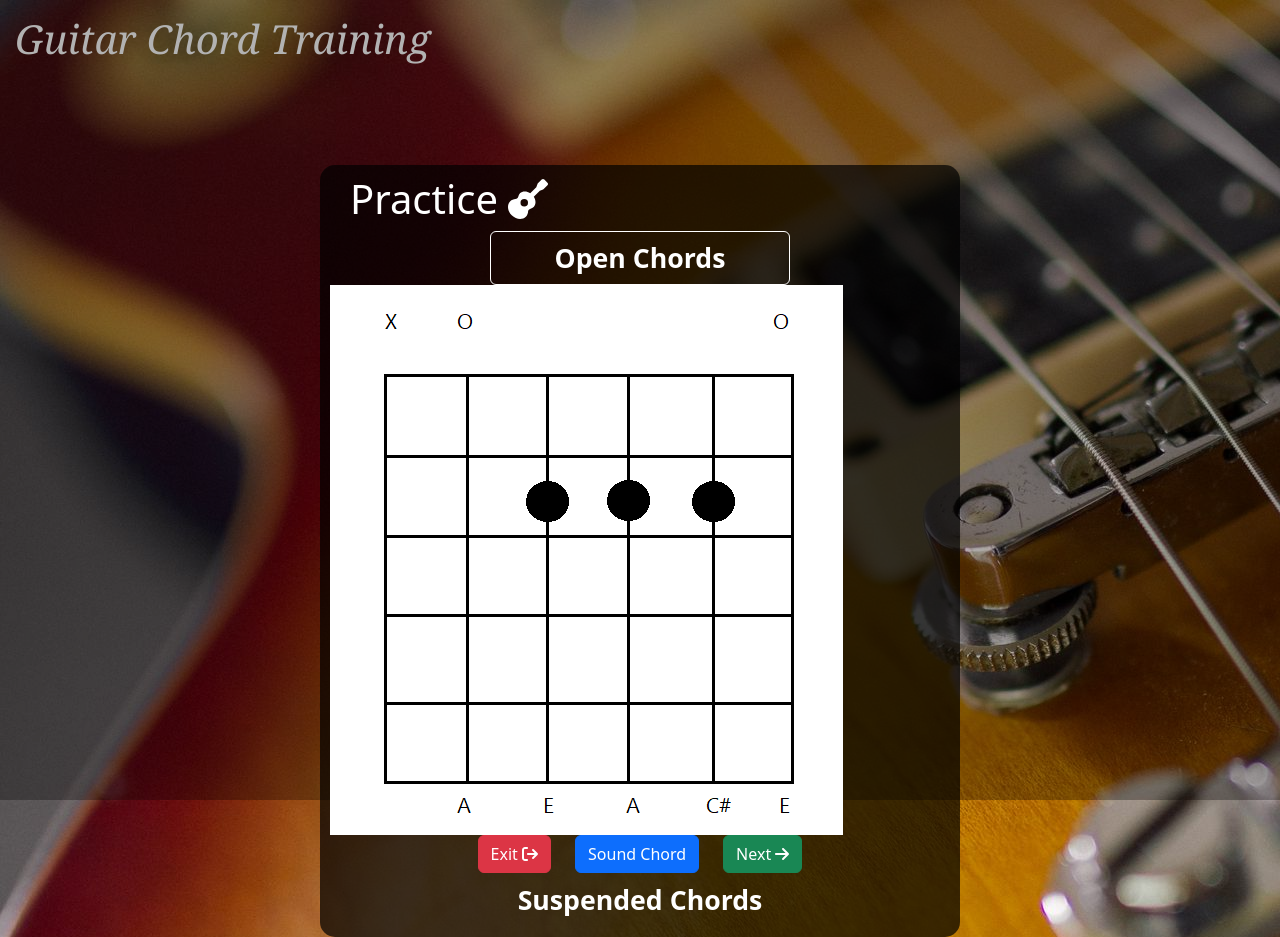
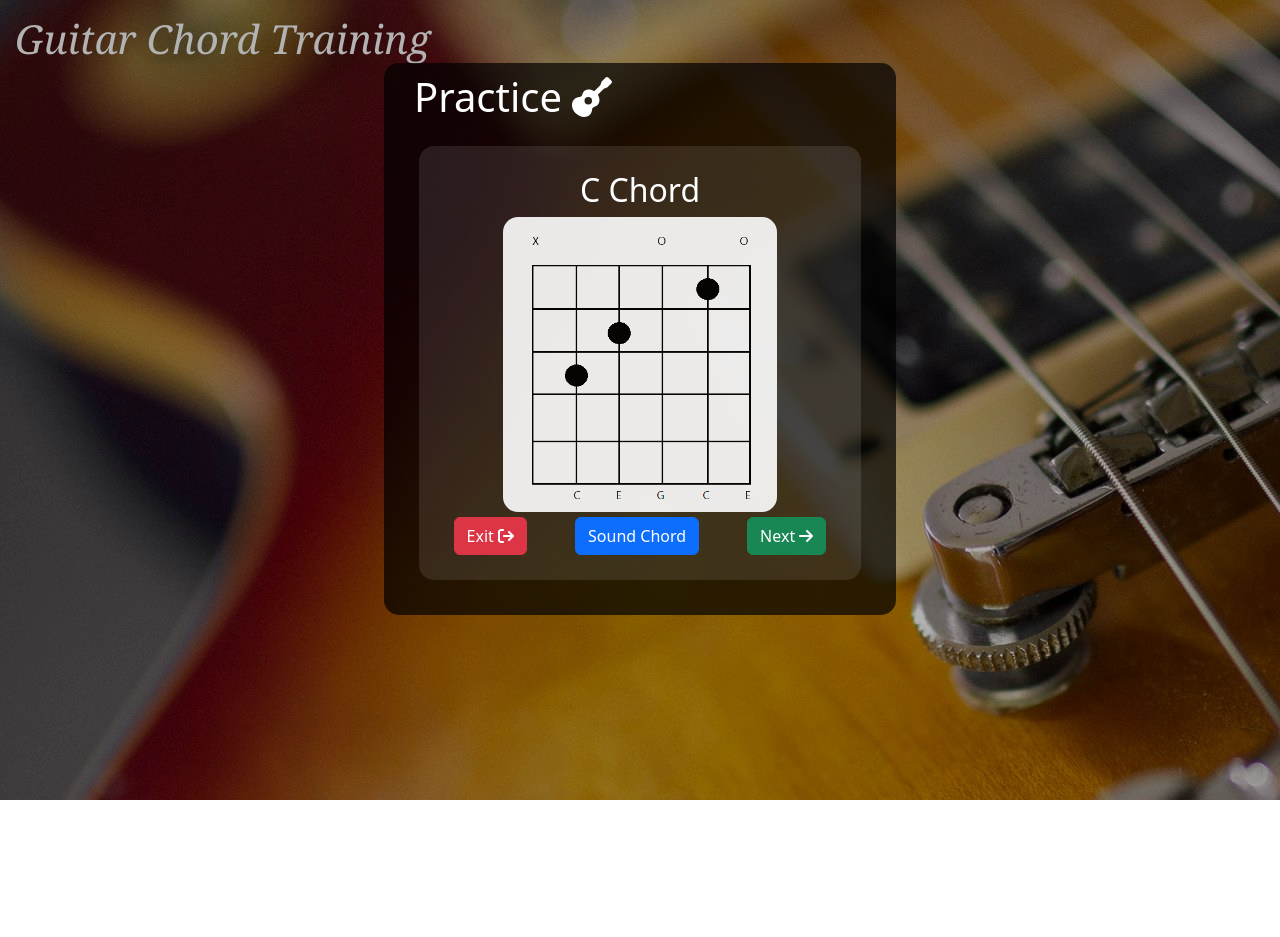
Before and after one commit to DavitPetro/guitar-chord-training, a React (Create React App) app: page / in a window 1280 px wide. Both pictures are taken after a click on the button "Open Chords". After the commit the page ends 800 px from the top, so only its background shows below. Built offline with nearby package versions, Linux system fonts and the light colour scheme.

Commit message:
Next and Exit functionality

```diff
--- a/src/App.js
+++ b/src/App.js
@@ -1,5 +1,5 @@
 /*Script file for the To-do list*/
-import React from 'react';
+import React, { useState } from 'react';
 import { FontAwesomeIcon } from '@fortawesome/react-fontawesome'
 import { faGuitar } from '@fortawesome/free-solid-svg-icons'
 import OpenChordList from './components/OpenChordList';
@@ -8,18 +8,47 @@ import OpenChordList from './components/OpenChordList';
 
 function App() {
 
+  // Store The names of all open chords
   var openChordNames = ["A", "Am", "C", "D", "Dm", "E", "Em", "G"]
+  // Store the name of the currently displayed chord
+  var [currentChord, setCurrentChord] = useState();
 
+  /*
+   * Returns an integer random number between min (included) and max (included)
+   */
+  function randomInteger(min, max) {
+    return Math.floor(Math.random() * (max - min + 1)) + min;
+  }
+
+  /*
+   * Starts practice for open chords, picking a random chord using the number generator function
+   */
   function startOpenChords() {
-    var aChord = document.getElementById("A")
-    aChord.style.display = "block"
+    document.getElementById("open-chord-btn").style.display = "none"
+    document.getElementById("sus-chord-btn").style.display = "none"
+    var rand = randomInteger(0, 7)
+    var chord = document.getElementById(openChordNames[rand])
+    chord.style.display = "block"
+    setCurrentChord(chord)
   }
 
   function switchOpenChord(name) {
-    const chord = openChordNames.find(chord => chord === name)
+    var rand = randomInteger(0, 7)
+    // If we're getting the same chord name as before, randomize until the names are different
+    while(openChordNames[rand] === currentChord.id) {
+      rand = randomInteger(0, 7)
+    }
+    var nextChord = document.getElementById(openChordNames[rand])
+    currentChord.style.display = "none"
+    nextChord.style.display = "block"
+    setCurrentChord(nextChord)
   }
 
   function soundChord(name) {
+  }
+
+  function exitChord(name) {
+    currentChord.style.display = "none"
   }
 
   return (
@@ -27,11 +56,14 @@ function App() {
       <div id="header">
         <h1>Practice <FontAwesomeIcon icon={faGuitar} /></h1>
       </div>
-      <button className="menu-btn btn" onClick={startOpenChords}>Open Chords</button>
+      <button id="open-chord-btn" className="menu-btn btn mb-2" onClick={startOpenChords}>Open Chords</button>
       <div id="open-chords">
-        <OpenChordList chords={openChordNames} switchOpenChord={switchOpenChord} soundChord={soundChord} />
+        <OpenChordList chords={openChordNames}
+                       switchOpenChord={switchOpenChord}
+                       soundChord={soundChord}
+                       exitChord={exitChord} />
       </div>
-      <button className="menu-btn btn">Suspended Chords</button>
+      <button id="sus-chord-btn" className="menu-btn btn">Suspended Chords</button>
     </div>
   )
 }
--- a/src/Style.css
+++ b/src/Style.css
@@ -11,15 +11,23 @@ body::before {
   z-index: 1;
 }
 
+img {
+  margin: auto;
+  margin-bottom: 5px;
+  height: 70%;
+  width: 70%;
+  opacity: 90%;
+  border-radius: 15px;
+}
+
 #root {
   display: flex;
 }
 
 #content {
   margin: auto;
-  margin-top: 8%;
   padding: 10px;
-  width: 50%;
+  width: 40%;
   text-align: center;
   border-radius: 15px;
   background: rgba(0, 0, 0, 0.7);
@@ -39,6 +47,13 @@ body::before {
   color: white;
 }
 
+.chord-comp {
+  margin: 25px;
+  padding: 25px;
+  background: rgba(255, 255, 255, 0.10);
+  border-radius: 15px;
+}
+
 .menu-btn {
   width: 300px;
   font-size: 20pt;
--- a/src/components/OpenChord.js
+++ b/src/components/OpenChord.js
@@ -1,9 +1,9 @@
 import React from 'react'
 import { FontAwesomeIcon } from '@fortawesome/react-fontawesome'
-import { faArrowRight, faBorderNone } from '@fortawesome/free-solid-svg-icons'
+import { faArrowRight } from '@fortawesome/free-solid-svg-icons'
 import { faArrowRightFromBracket } from '@fortawesome/free-solid-svg-icons'
 
-export default function OpenChord( {chord, switchOpenChord, soundChord} ) {
+export default function OpenChord( {chord, switchOpenChord, soundChord, exitChord} ) {
 
   function handleNextClick() {
     switchOpenChord(chord)
@@ -14,15 +14,18 @@ export default function OpenChord( {chord, switchOpenChord, soundChord} ) {
   }
 
   function handleExit() {
-
+    exitChord(chord)
+    document.getElementById("open-chord-btn").style.display = "inline"
+    document.getElementById("sus-chord-btn").style.display = "inline"
   }
 
   return (
-    <div id = {chord} style = {{display: "none"}}>
+    <div id = {chord} className="chord-comp" style = {{display: "none"}}>
+        <h2>{chord} Chord</h2>
         <img className="d-block img-fluid" src={require(`../images/open-chords/${chord}.png`)} alt={chord}></img>
-        <button className="btn btn-danger d-inline me-4" onClick={handleExit}>Exit <FontAwesomeIcon icon={faArrowRightFromBracket} /></button>
+        <button className="btn btn-danger d-inline me-5" onClick={handleExit}>Exit <FontAwesomeIcon icon={faArrowRightFromBracket} /></button>
         <button className="btn btn-primary d-inline" onClick={handleSoundClick}>Sound Chord</button>
-        <button className="btn btn-success d-inline ms-4" onClick={handleNextClick}>Next <FontAwesomeIcon icon={faArrowRight} /></button>
+        <button className="btn btn-success d-inline ms-5" onClick={handleNextClick}>Next <FontAwesomeIcon icon={faArrowRight} /></button>
     </div>
   )
 }
--- a/src/components/OpenChordList.js
+++ b/src/components/OpenChordList.js
@@ -1,10 +1,14 @@
 import React from 'react'
 import OpenChord from './OpenChord'
 
-export default function OpenChordList ( {chords, switchOpenChord, soundChord} ) {
+export default function OpenChordList ( {chords, switchOpenChord, soundChord, exitChord} ) {
     return (
         chords.map(chord => {
-            return <OpenChord key = {chord} chord = {chord} switchOpenChord = {switchOpenChord} soundChord = {soundChord}/>
+            return <OpenChord key = {chord}
+                              chord = {chord}
+                              switchOpenChord = {switchOpenChord}
+                              soundChord = {soundChord}
+                              exitChord = {exitChord}/>
         })
     )
 }
```
